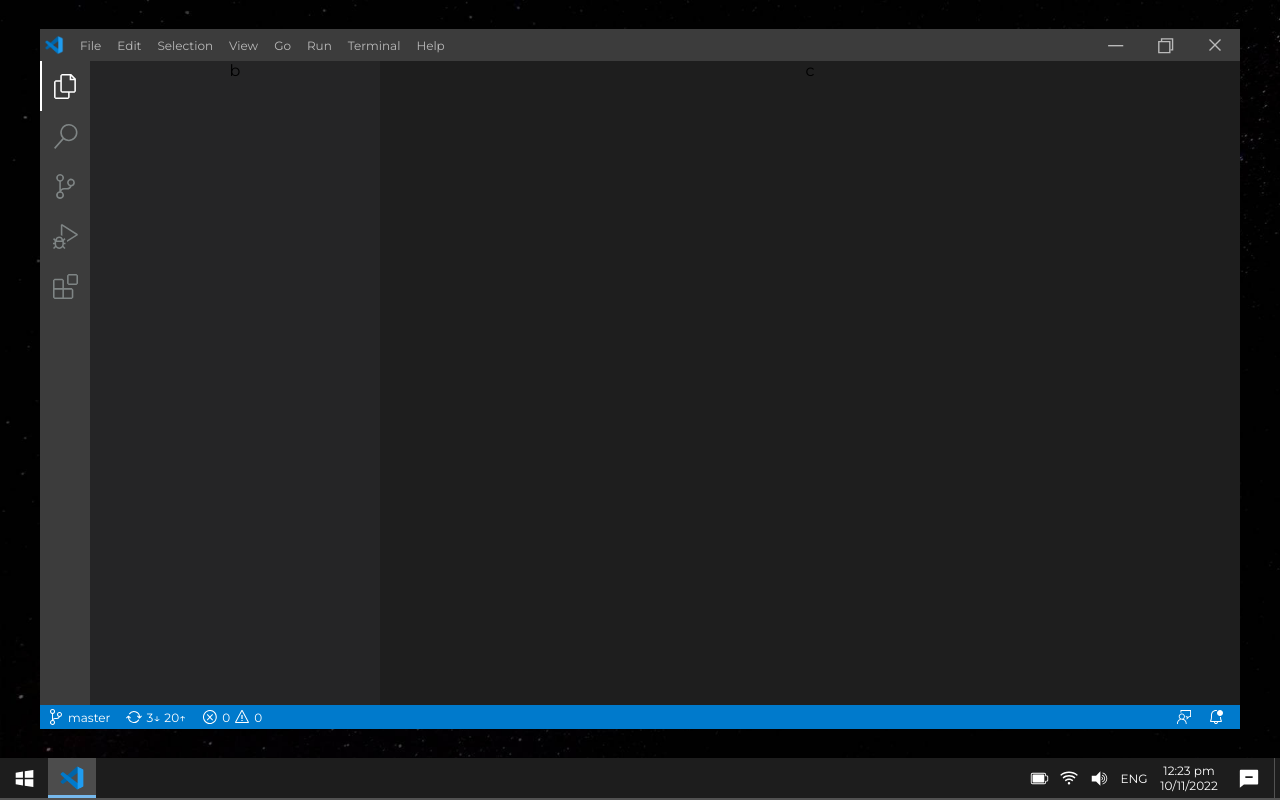
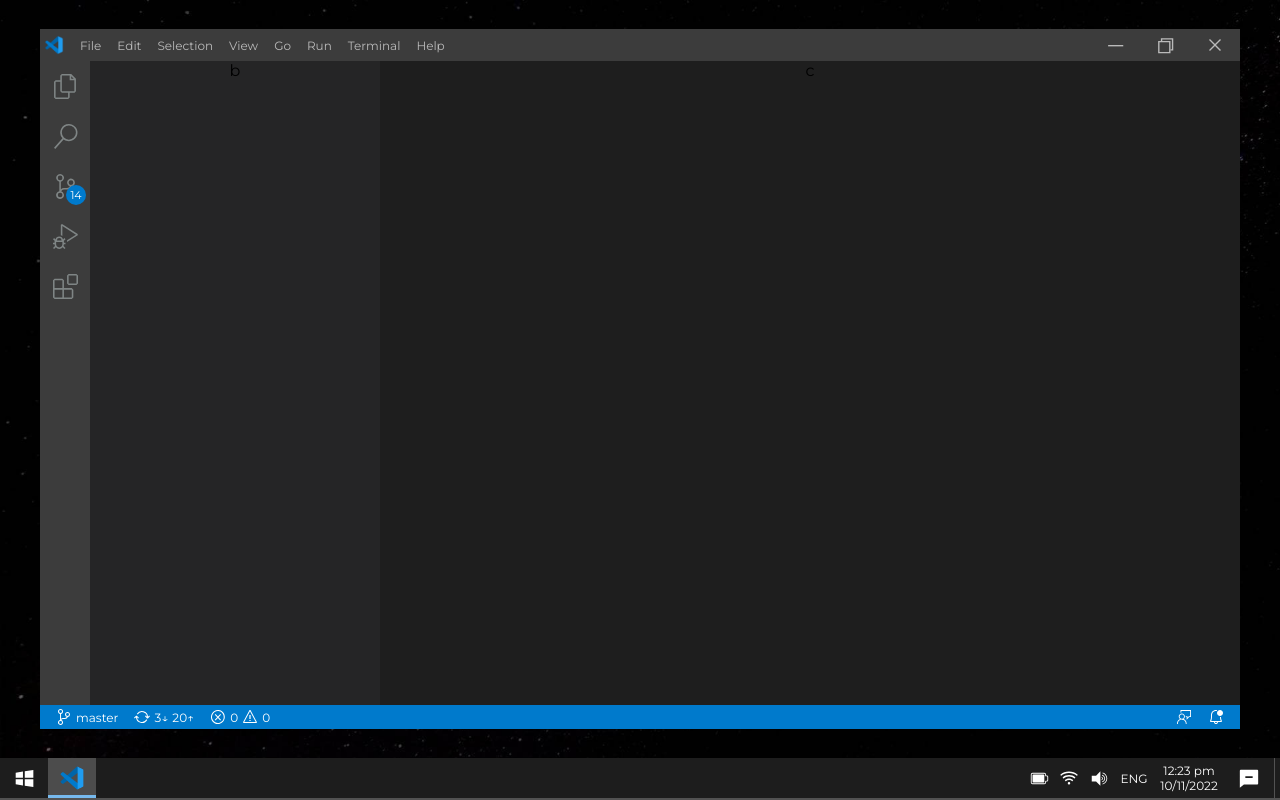
Before and after one commit to maddumajohnerick/maddumajohnerick.github.io, a React (Create React App) app: page / in a window 1280 px wide. Built offline with nearby package versions, Linux system fonts and the light colour scheme.

Commit message:
minor styles

```diff
--- a/src/components/Screen/Screen.scss
+++ b/src/components/Screen/Screen.scss
@@ -137,6 +137,7 @@
           display: flex;
           align-items: center;
           justify-content: center;
+          position: relative;
 
           &.toggle.open {
             border-left: 2px solid white;
@@ -146,6 +147,21 @@
 
           &:hover {
             color: white;
+          }
+
+          .changes {
+            background: #007acc;
+            height: 20px;
+            width: 20px;
+            border-radius: 50px;
+            position: absolute;
+            bottom: 6px;
+            right: 4px;
+            color: white;
+            font-size: 11px;
+            display: flex;
+            align-items: center;
+            justify-content: center;
           }
         }
       }
@@ -178,7 +194,7 @@
       }
 
       .left {
-        padding-left: 8px;
+        padding-left: 16px;
 
         > * {
           margin-right: 4px;
--- a/src/components/Screen/index.js
+++ b/src/components/Screen/index.js
@@ -61,7 +61,7 @@ const Screen = () => {
         <div className="contents">
           <div className="leftmost">
             <div
-              className={`toggle ${isOpen ? 'open' : ''}`}
+              className={`toggle ${isOpen ? 'opsen' : ''}`}
               onClick={handleToggle}
             >
               <VscFiles size={25} />
@@ -71,6 +71,7 @@ const Screen = () => {
             </div>
             <div>
               <VscSourceControl size={25} />
+              <div className="changes">14</div>
             </div>
             <div>
               <VscDebugAlt size={25} />
```
